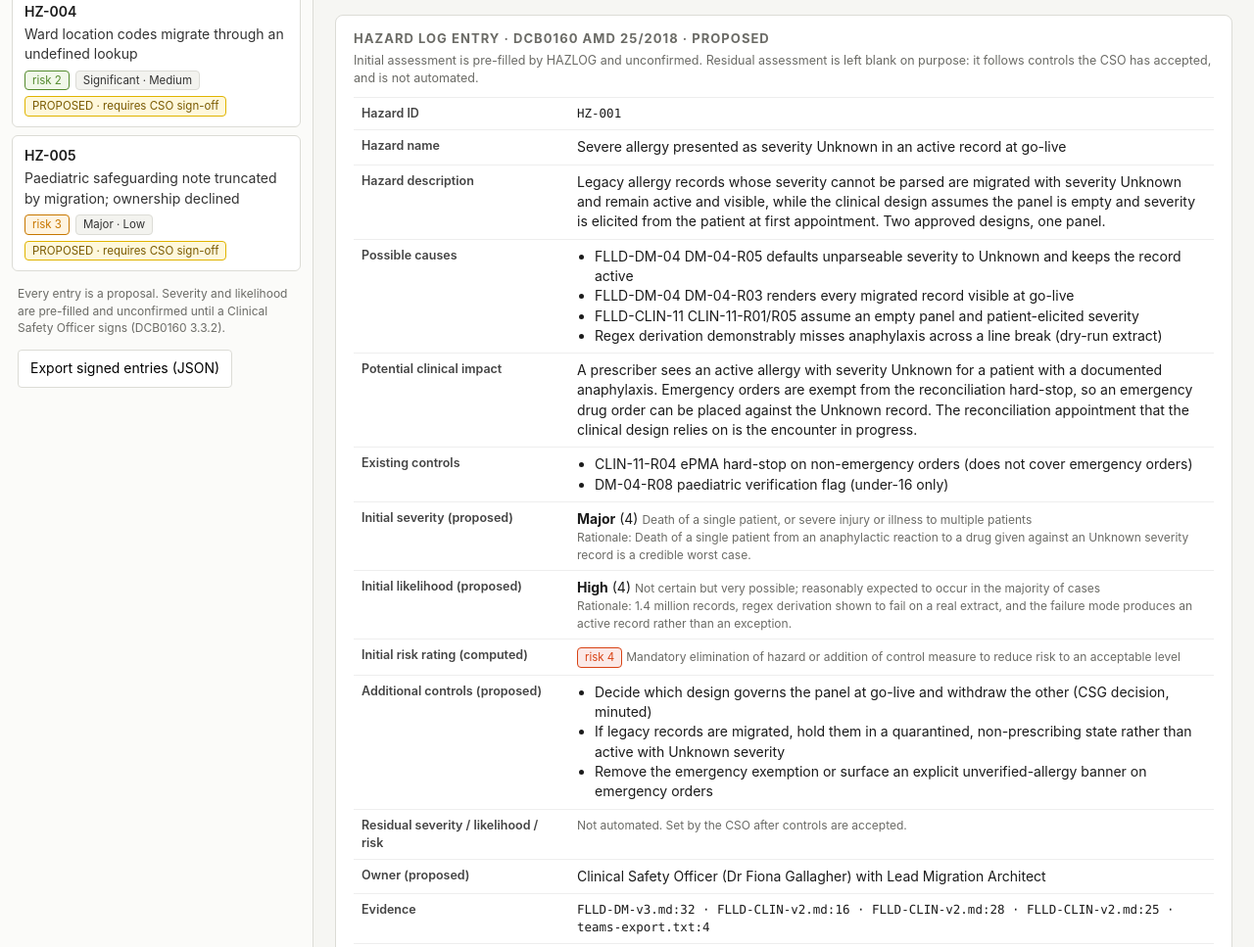
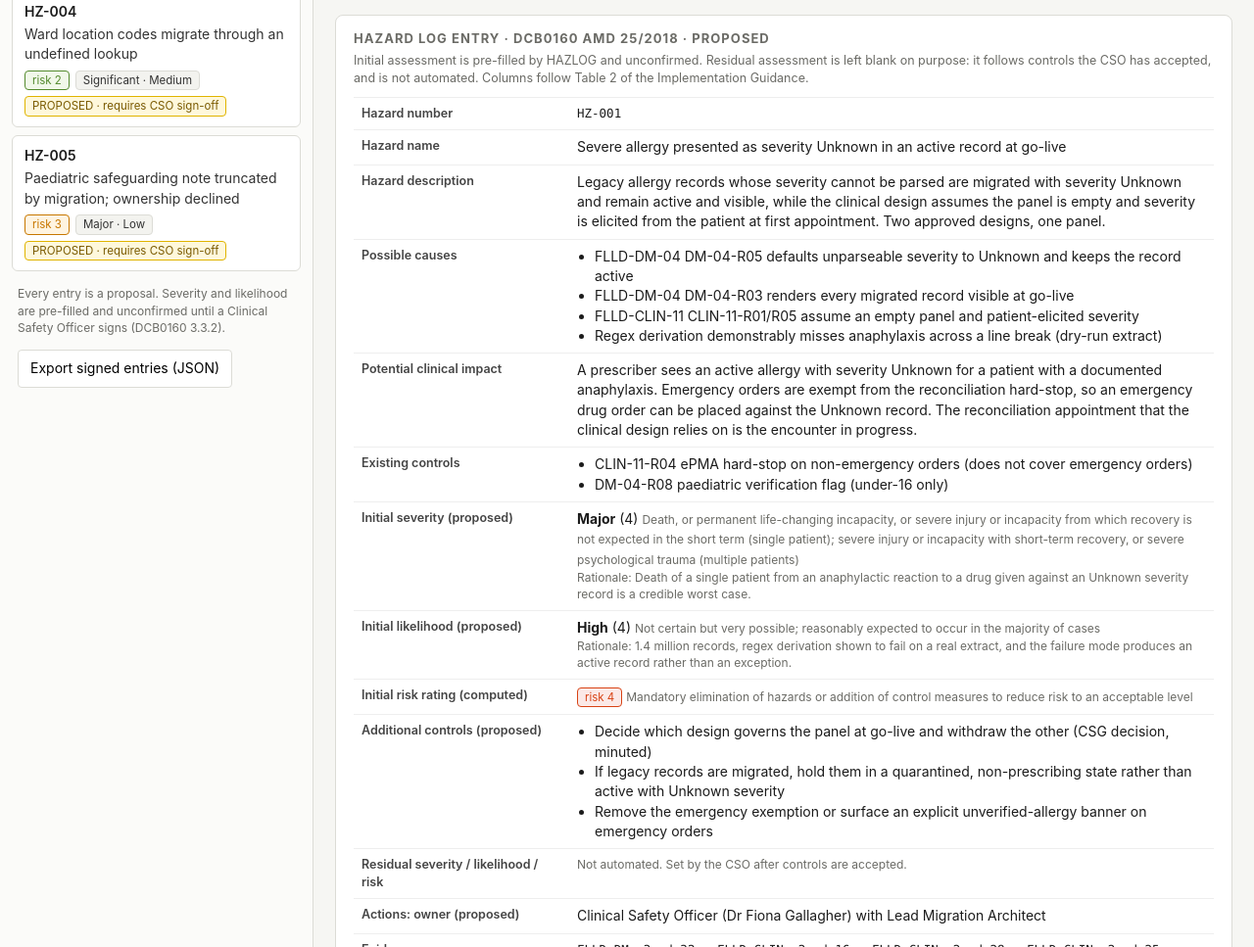
Before and after one commit to patkusch/hazlog, a website: page ui/index.html in a window 1280 px wide. Shown: the part 600-1567 px from the top of the page at 98% size. Drawn offline with Linux system fonts and the light colour scheme.

Commit message:
Risk matrix verified against the DCB0160 Implementation Guidance v4.2
Tables 7-10 checked cell for cell against the official PDF (archived
copy, since the live site blocks automated fetches). Matrix and
likelihood wording were already exact; acceptability and severity
definitions are now verbatim summaries of Tables 10 and 7. Source and
archive URLs recorded in shared/risk-matrix.json; test pins the cells.
Hazard log labels aligned to Table 2 column names.

```diff
--- a/shared/risk-matrix.json
+++ b/shared/risk-matrix.json
@@ -1,11 +1,18 @@
 {
-  "_note": "DCB0160 risk acceptability matrix as reproduced in the NHS Digital Implementation Guidance. Severity and likelihood scales are the standard's; an organisation's Clinical Risk Management Plan (DCB0160 3.2.1) may define its own acceptability criteria. HAZLOG proposes a cell; it never confirms one.",
+  "_source": {
+    "document": "DCB0160 Clinical Risk Management: its Application in the Deployment and Use of Health IT Systems - Implementation Guidance v4.2, 02.05.2018 (for DCB0160 Amd 25/2018)",
+    "tables": "Table 7 Example Severity Classification (p.34), Table 8 Example Likelihood Classification (p.35), Table 9 Example Clinical Risk Matrix (p.35), Table 10 Example Risk Acceptability Definitions (p.37)",
+    "url": "https://digital.nhs.uk/binaries/content/assets/website-assets/data-and-information/information-standards/standards-and-collections/dcb0160/0160252018impguid.pdf",
+    "archived": "https://web.archive.org/web/20240420192632/https://digital.nhs.uk/binaries/content/assets/website-assets/data-and-information/information-standards/standards-and-collections/dcb0160/0160252018impguid.pdf",
+    "checked": "2026-09-03"
+  },
+  "_note": "The guidance labels all four tables 'Example' and says the classifications are illustrative: the Health Organisation decides its own in the Clinical Risk Management Plan (DCB0160 3.2.1, guidance 4.4). HAZLOG proposes a cell on this example matrix; it never confirms one. Severity definitions below summarise Table 7, which is organised by harm and by whether one or multiple patients are affected.",
   "severity": [
-    { "score": 1, "level": "Minor", "definition": "Minor injury or illness; minimal or no intervention required" },
-    { "score": 2, "level": "Significant", "definition": "Minor injury or illness requiring minor intervention, or significant psychological trauma" },
-    { "score": 3, "level": "Considerable", "definition": "Severe injury or illness requiring major intervention, or significant harm to a single patient" },
-    { "score": 4, "level": "Major", "definition": "Death of a single patient, or severe injury or illness to multiple patients" },
-    { "score": 5, "level": "Catastrophic", "definition": "Death of multiple patients" }
+    { "score": 1, "level": "Minor", "definition": "Minor injury from which recovery is expected in the short term; minor psychological upset; inconvenience; any negligible severity (single patient)" },
+    { "score": 2, "level": "Significant", "definition": "Minor injury from which recovery is not expected in the short term, or significant psychological trauma (single patient); minor injury with short-term recovery, or minor psychological upset or inconvenience (multiple patients)" },
+    { "score": 3, "level": "Considerable", "definition": "Severe injury or severe incapacity from which recovery is expected in the short term, or severe psychological trauma (single patient); minor injury from which recovery is not expected in the short term, or significant psychological trauma (multiple patients)" },
+    { "score": 4, "level": "Major", "definition": "Death, or permanent life-changing incapacity, or severe injury or incapacity from which recovery is not expected in the short term (single patient); severe injury or incapacity with short-term recovery, or severe psychological trauma (multiple patients)" },
+    { "score": 5, "level": "Catastrophic", "definition": "Death, or permanent life-changing incapacity, or severe injury or incapacity from which recovery is not expected in the short term (multiple patients)" }
   ],
   "likelihood": [
     { "score": 1, "level": "Very low", "definition": "Negligible or nearly negligible possibility of occurring" },
@@ -23,9 +30,10 @@
   },
   "acceptability": {
     "5": "Unacceptable level of risk",
-    "4": "Mandatory elimination of hazard or addition of control measure to reduce risk to an acceptable level",
-    "3": "Undesirable level of risk. Attempts should be made to eliminate the hazard or implement control measures to reduce risk to an acceptable level. Shall only be acceptable when further risk reduction is impractical",
-    "2": "Acceptable where cost of further reduction outweighs benefits gained",
+    "4": "Mandatory elimination of hazards or addition of control measures to reduce risk to an acceptable level",
+    "3": "Undesirable level of risk. Attempts should be made to eliminate the hazards or implement control measures to reduce risk to an acceptable level. Shall only be acceptable when further risk reduction is impractical",
+    "2": "Acceptable where cost of further reduction outweighs benefits gained or where further risk reduction is impractical",
     "1": "Acceptable, no further action required"
-  }
+  },
+  "hazard_log_columns_table2": ["Hazard Number", "Hazard Name", "Hazard Description", "Potential Clinical Impact", "Possible Causes", "Existing Controls", "Initial Hazard Risk Assessment: Severity, Likelihood, Risk Rating", "Additional Controls: Design, Test, Training, Business Process Change", "Residual Hazard Risk Assessment: Severity, Likelihood, Risk Rating", "Actions: Summary, Owner", "Hazard Status"]
 }
--- a/ui/index.html
+++ b/ui/index.html
@@ -141,9 +141,9 @@
       </div>
       <div class="entry">
         <h3>Hazard log entry · ${esc(log.run.standard.id)} ${esc(log.run.standard.amendment)} · proposed</h3>
-        <div class="sub">Initial assessment is pre-filled by HAZLOG and unconfirmed. Residual assessment is left blank on purpose: it follows controls the CSO has accepted, and is not automated.</div>
+        <div class="sub">Initial assessment is pre-filled by HAZLOG and unconfirmed. Residual assessment is left blank on purpose: it follows controls the CSO has accepted, and is not automated. Columns follow Table 2 of the Implementation Guidance.</div>
         <table class="log">
-          <tr><th>Hazard ID</th><td class="mono">${esc(e.hazard_id)}</td></tr>
+          <tr><th>Hazard number</th><td class="mono">${esc(e.hazard_id)}</td></tr>
           <tr><th>Hazard name</th><td>${esc(e.hazard_name)}</td></tr>
           <tr><th>Hazard description</th><td>${esc(e.hazard_description)}</td></tr>
           <tr><th>Possible causes</th><td><ul>${e.causes.map(c => `<li>${esc(c)}</li>`).join('')}</ul></td></tr>
@@ -154,10 +154,10 @@
           <tr><th>Initial risk rating (computed)</th><td><span class="chip r${r.rating}">risk ${r.rating}</span> <span class="def">${esc(r.acceptability)}</span></td></tr>
           <tr><th>Additional controls (proposed)</th><td><ul>${e.proposed_controls.map(c => `<li>${esc(c)}</li>`).join('')}</ul></td></tr>
           <tr><th>Residual severity / likelihood / risk</th><td class="def">Not automated. Set by the CSO after controls are accepted.</td></tr>
-          <tr><th>Owner (proposed)</th><td>${esc(e.proposed_owner_role)}</td></tr>
+          <tr><th>Actions: owner (proposed)</th><td>${esc(e.proposed_owner_role)}</td></tr>
           <tr><th>Evidence</th><td class="mono">${e.evidence.map(c => `${esc(c.file)}:${c.line}`).join(' · ')}</td></tr>
           <tr><th>Standard references</th><td>${e.standard_refs.map(s => `<div>${esc(s)}</div>`).join('')}</td></tr>
-          <tr><th>Status</th><td>${statusChip(e)}</td></tr>
+          <tr><th>Hazard status</th><td>${statusChip(e)}</td></tr>
         </table>
       </div>
       <div class="signoff">
```
Also changed, not shown: docs/GATE-CHECK.md (+1 -2 lines), test/fixtures.test.ts (+8 -0 lines), README.md.
